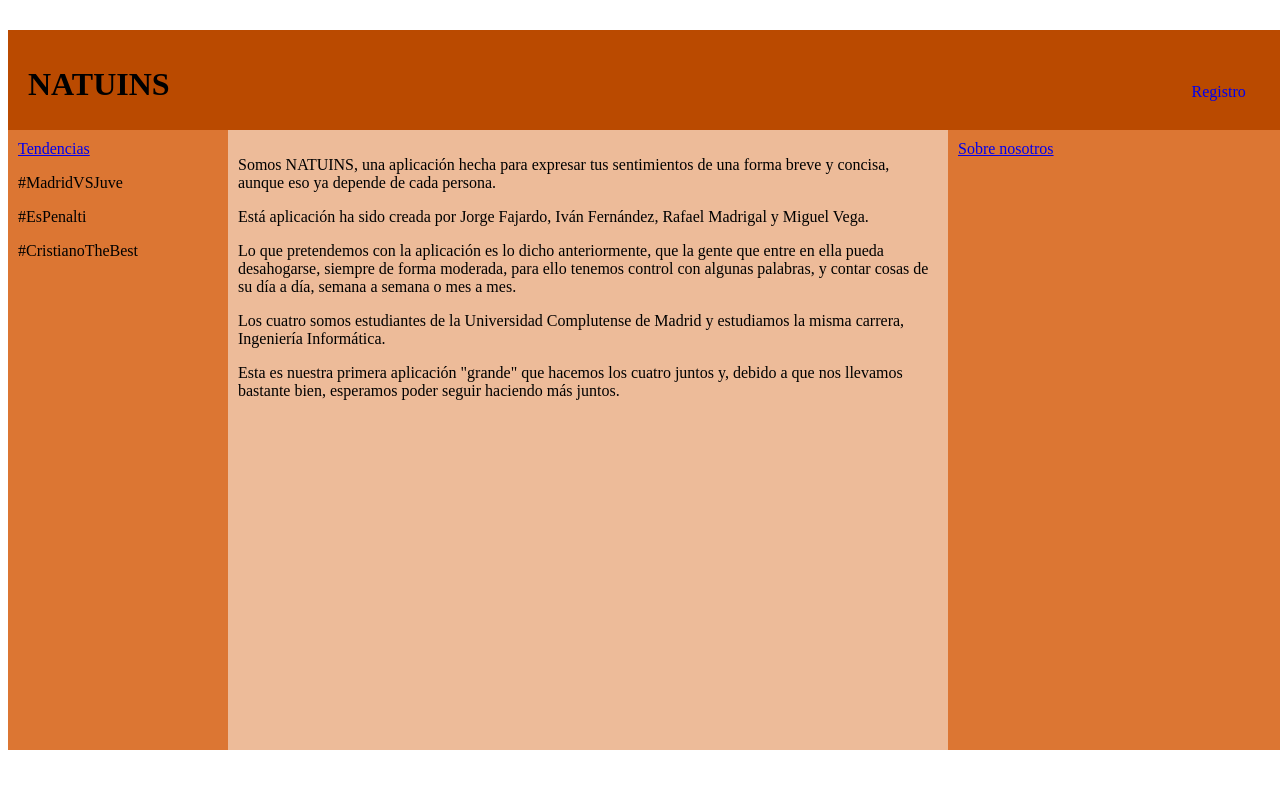
After one commit to Rafaelml/NATUINS, a PHP site: page /views/nosotros.php in a window 1280 px wide; the page is wider, and only the part inside the window is pictured. The commit adds this page. Run offline with PHP 8.4, Linux system fonts and the light colour scheme; data that the repository does not hold is empty.

Commit message:
Sobre nosotros
He añadido "Sobre nosotros" y he puesto el enlace en sidebar-der

```diff
--- a/views/body/sidebarDer.php
+++ b/views/body/sidebarDer.php
@@ -9,4 +9,5 @@
 	}
     ?>
 
+    <a href="nosotros.php">Sobre nosotros</a>
 </div>
--- /dev/null
+++ b/views/nosotros.php
@@ -0,0 +1,34 @@
+<!DOCTYPE html>
+<html>
+	<head>
+		<link rel="stylesheet" type="text/css" href="css/inicio.css">
+		<title>NATUISN</title>
+		<meta charset="utf-8">
+	</head>
+	<body>
+
+
+		<div id="contenedor">
+
+		<?php include ('body/cabecera.php');?>
+		<?php include ('body/sidebarIzq.php');?>
+
+		<div id="contenido">
+
+		<p>Somos NATUINS, una aplicación hecha para expresar tus sentimientos de una forma breve y concisa, aunque eso ya depende de cada persona.</p>
+
+		<p>Está aplicación ha sido creada por Jorge Fajardo, Iván Fernández, Rafael Madrigal y Miguel Vega.</p>
+
+		<p>Lo que pretendemos con la aplicación es lo dicho anteriormente, que la gente que entre en ella pueda desahogarse, siempre de forma moderada, para ello tenemos control con algunas palabras, y contar cosas de su día a día, semana a semana o mes a mes.</p>
+
+		<p>Los cuatro somos estudiantes de la Universidad Complutense de Madrid y estudiamos la misma carrera, Ingeniería Informática.</p>
+
+		<p>Esta es nuestra primera aplicación "grande" que hacemos los cuatro juntos y, debido a que nos llevamos bastante bien, esperamos poder seguir haciendo más juntos.</p>
+
+		</div>
+
+		<?php include('body/sidebarDer.php');?>
+
+	</div>
+	</body>
+</html>
```
